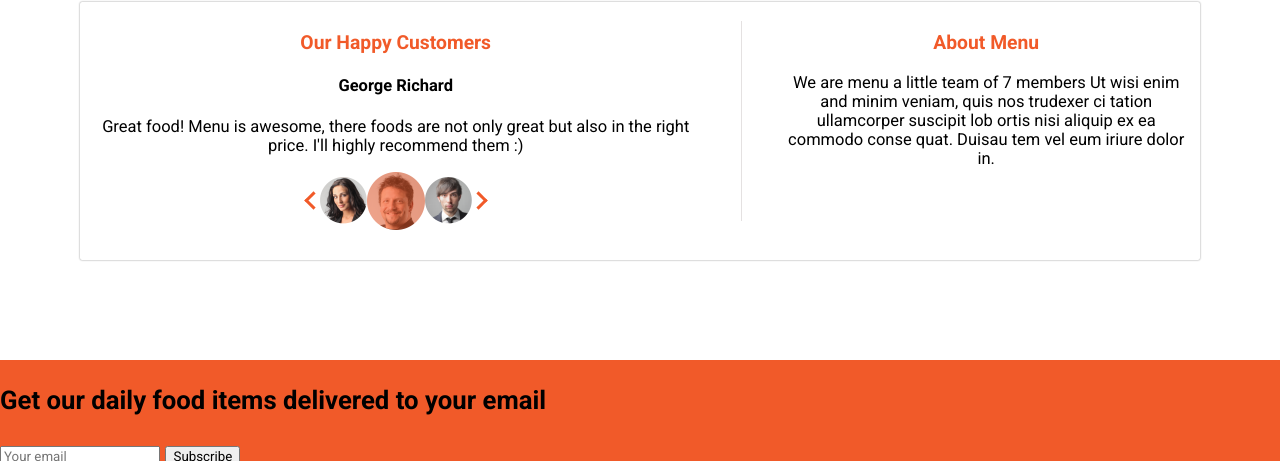
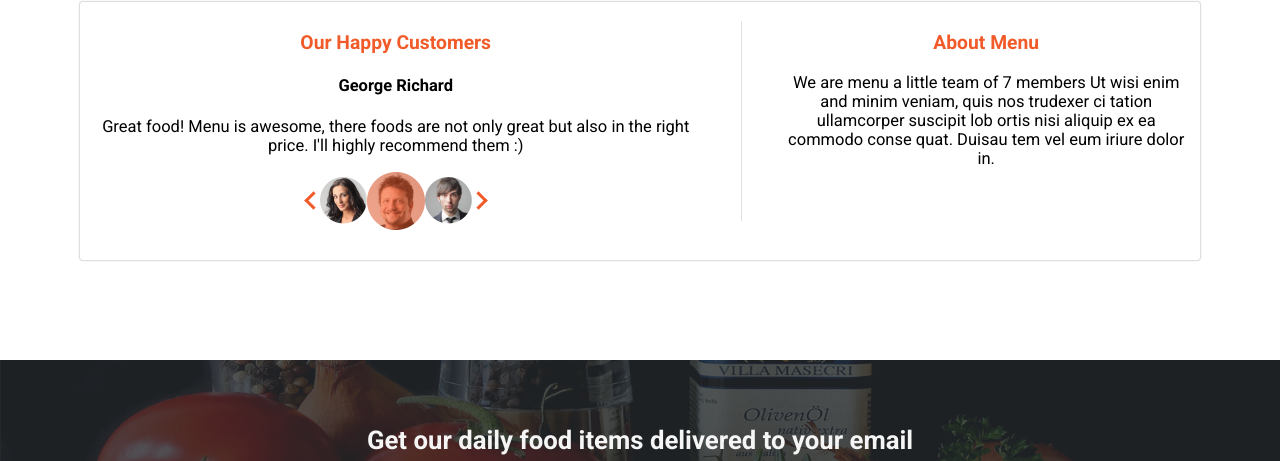
Before and after one commit to esekon/anita-kitchen, a plain HTML site: page index.html in a window 1280 px wide. Shown: the part 2311-2772 px from the top of the page. Drawn offline with Linux system fonts and the light colour scheme; a web font is replaced by a local one.

Commit message:
Added contact styles, background image

```diff
--- a/style.css
+++ b/style.css
@@ -311,3 +311,25 @@
   #about-1 h3{
     color: #F15A29;
   }
+  /* Contact */
+  .ff-delivery{
+    background-image: url('./img/backgrounds/subscribe.jpg');
+    background-size: 100% 100%;
+    background-repeat: no-repeat;
+    text-align: center;
+    display: block;
+    position: relative;
+    overflow: hidden;
+    padding: 40px;
+    color: whitesmoke;
+  }
+  #Subscribe{
+    background-color: #F15A29;
+    width: 150px;
+    height:50px ;
+    border:none;
+    color: whitesmoke;
+    border-radius: 3px;
+    font-weight: 400;
+    font-size: 20px;
+  }
```
